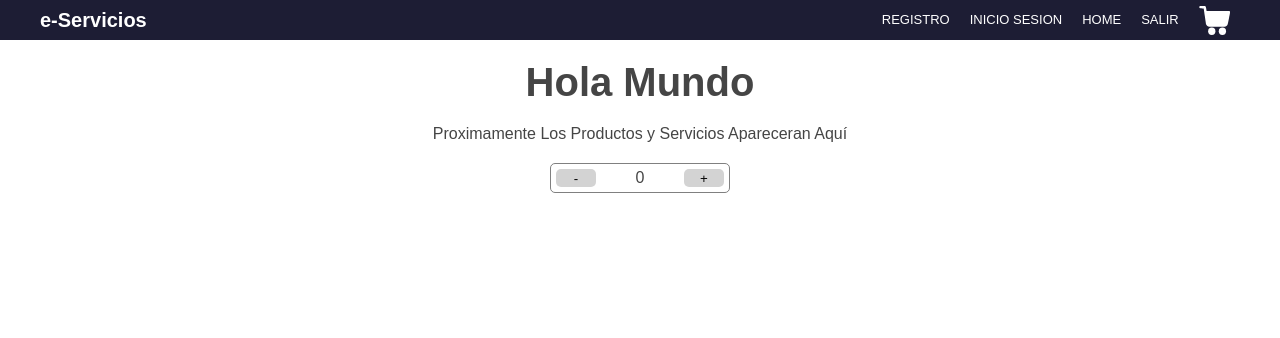
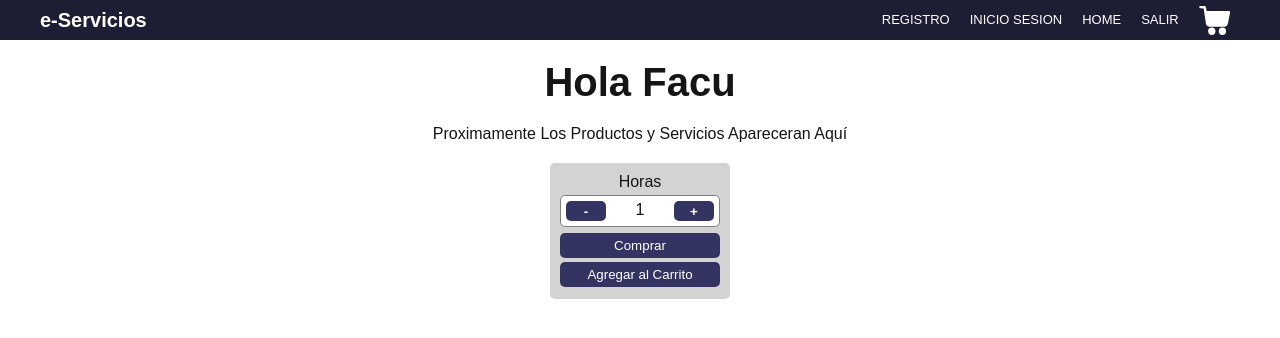
Before and after one commit to sguillier/e-servicios, a React (Create React App) app: page / in a window 1280 px wide. Shown: the top 338 px of the page. Built offline with nearby package versions, Linux system fonts and the light colour scheme.

Commit message:
contador

```diff
--- a/src/App.js
+++ b/src/App.js
@@ -9,9 +9,9 @@ function App() {
   return (
     <>
     <NavBar />
-    <h1>Hola Mundo</h1>
+    <h1>Hola Facu</h1>
     <ItemListContainer />
-    <ItemCount />
+    <ItemCount name="Horas" stock={5} initial={1} />
     </>
   );
 }
--- a/src/components/ItemCount.js
+++ b/src/components/ItemCount.js
@@ -1,11 +1,17 @@
 import React, {useState} from 'react'
 
 
-const ItemCount = () => {
+const ItemCount = props => {
 
-    const [count, setCount] = useState(0)
+    const [count, setCount] = useState(props.initial)
+
 
     return (
+        <div className="item">
+
+            <div>
+                {props.name}
+            </div>
             <div className="item-count">
                 <button
                     className="item-count-add"
@@ -14,8 +20,31 @@ const ItemCount = () => {
                 <div>{count}</div>
                 <button
                     className="item-count-add"
-                onClick={()=>{setCount(Math.min(count+1,10))}}
+                    onClick={()=>{setCount(Math.min(count+1, props.stock))}}
                 >+</button>
+            </div>
+            <button
+                className="item-button"
+                onClick={()=>{
+                    count===0?
+                    alert(`No hay Productos Seleccionado`):
+                    alert(`Comprar ${count} Productos`)
+                }}
+            >
+                Comprar
+            </button>
+            <button
+                className="item-button"
+                onClick={()=>{
+                    count===0?
+                    alert(`No hay Productos Seleccionado`):
+                    alert(`Agregar al Carrito ${count} Productos`)
+                }}
+            >
+
+                Agregar al Carrito
+            </button>
+
         </div>
     )
 }
--- a/src/index.css
+++ b/src/index.css
@@ -7,15 +7,20 @@
 /*     VARIABLES GLOBALES    */
 :root{
   /**COLORES**/
+  --colorBDDD : rgb(13, 13, 52); /*Blue Dark Dark Dark*/
   --colorBDD : rgb(29, 29, 52); /*Blue Dark Dark*/
   --colorBD : rgb(52, 52, 99); /*Blue Dark*/
   --colorB  : rgb(69, 69, 255); /*Blue*/
   --colorBL : rgb(113, 113, 255); /*Blue Light*/
   --colorBLL : rgb(189, 189, 255); /*Blue Light Light*/
+  --colorBLLL : rgb(212, 212, 255); /*Blue Light Light Light*/
 
   --colorR : rgb(211, 13, 52);  /*Red*/
+  --colorRDD : rgb(123, 0, 0);  /*Red Dark Dark*/
+
   --colorY : rgb(255, 183, 48); /*Yellow*/
   --colorGD : rgb(69, 69, 69);  /*Gray Dark*/
+  --colorGD : rgb(21, 21, 21);  /*Gray Dark Dark*/
   --colorN : rgb(181, 255, 211); /*Neon*/
 
 
@@ -156,29 +161,58 @@ h1{
 
 
 /*----------------------------------------------------------------------*/
-/*     ITEM COUNT    */
+/* ITEM */
+.item{
+  /* background-color: var(--colorBLLL); */
+  background-color: lightgray;
+  border-radius: 5px;
+  margin: 20px auto;
+  padding: 10px;
+  width: 180px;
+}
+
+
 .item-count {
-  /* display: inline-block; */
-  display: flex;
-    justify-content: space-between;
-  /* background-color: var(--colorBLL); */
   border: 1px solid gray;
   border-radius: 5px;
-  width: 180px;
+  display: flex;
+  background-color: white;
+  justify-content: space-between;
+  height: 32px;
+  margin: 4px auto;
   padding: 5px;
-  margin: 20px auto;
+  width: 160px;
 }
 
 .item-count-add {
+  background-color:var(--colorBD);
+  border: 0px;
+  border-radius: 5px;
+  color: white;
   display: inline-block;
+  height: 20px;
   width: 40px;
-  height: 18px;
-  border: 0px;
-  background-color:lightgray;
-  border-radius: 5px;
+  font-weight: bold;
 }
 
 .item-count-add:hover {
+  background-color:var(--colorBDDD);
   cursor: pointer;
-  background-color:gray;
 }
+
+.item-button {
+  background-color:var(--colorBD);
+  border: 0px;
+  border-radius: 5px;
+  color:white;
+  display: inline-block;
+  margin: 2px auto;
+  padding: 5px;
+  /* height: 18px; */
+  width: 160px;
+}
+
+.item-button:hover {
+  background-color:var(--colorBDDD);
+  cursor: pointer;
+}
```
Lines whose indentation alone changed are shown as unchanged.
